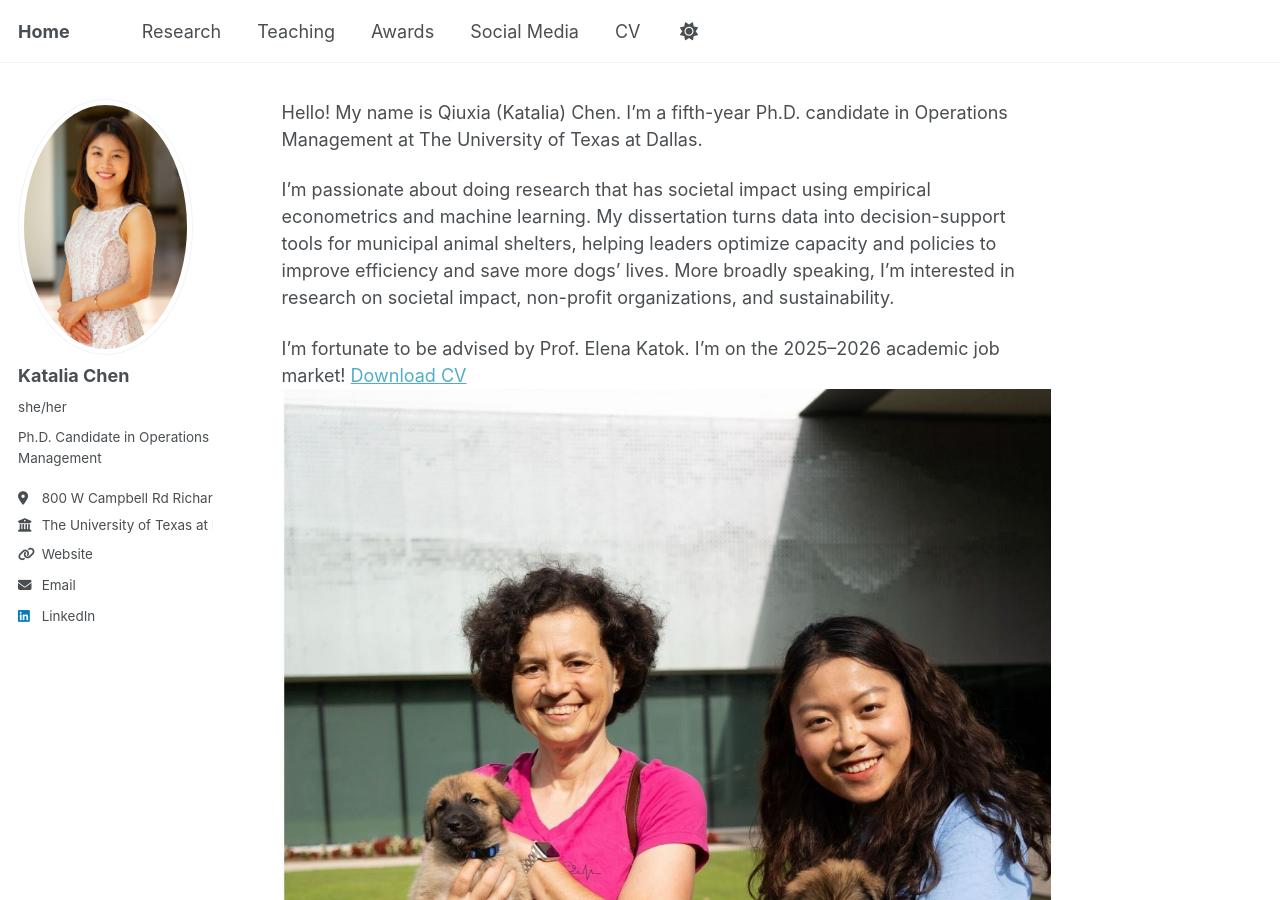
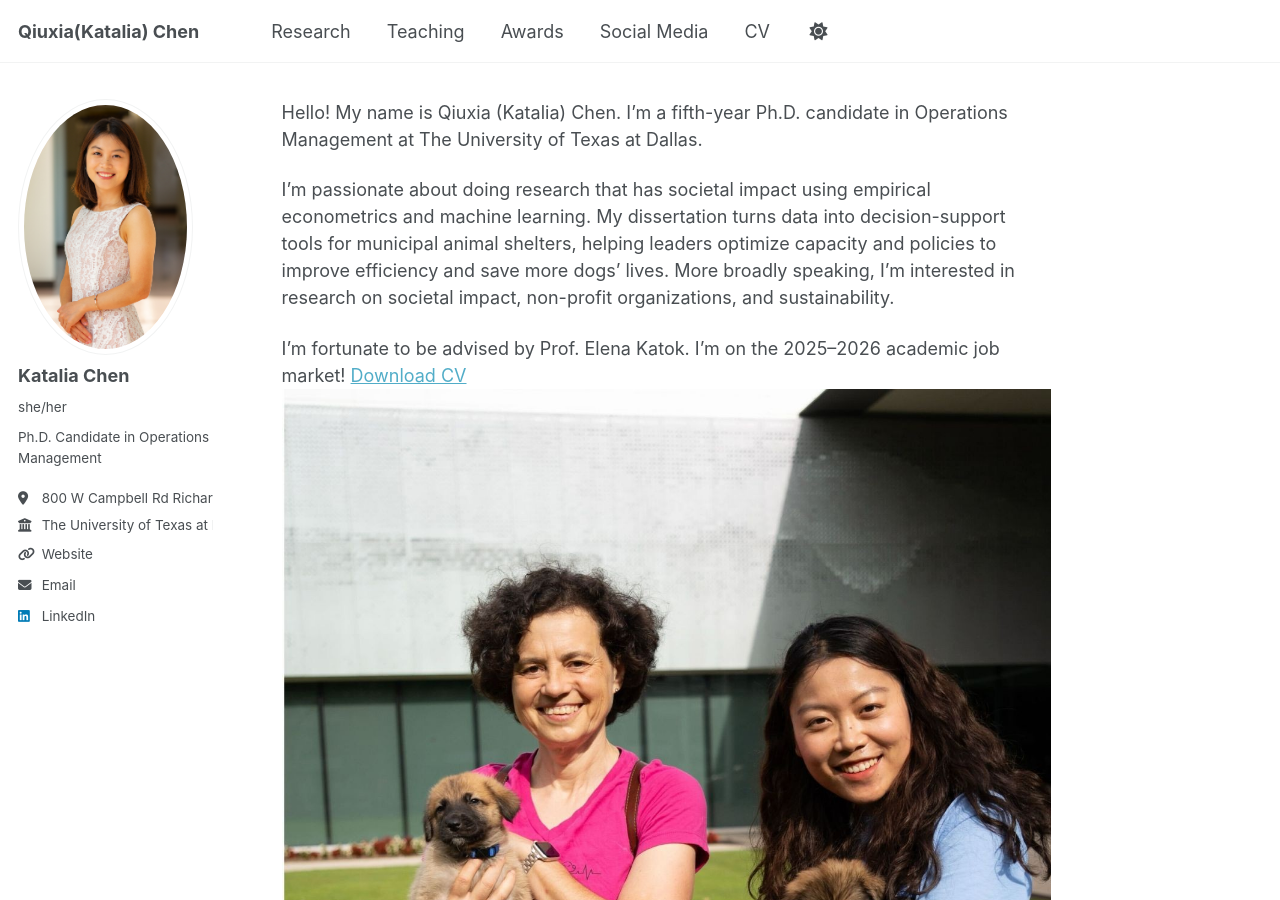
Before and after one commit to qxc2/kataliachen, a Jekyll site: the page built from _pages/about.md, in a window 1280 px wide and 900 px high. Built offline with Jekyll 4.4.1, drawn with Linux system fonts in a browser that asks for light colours; a script that is not in the unit is left out.

Commit message:
Update _config.yml

```diff
--- a/_config.yml
+++ b/_config.yml
@@ -9,9 +9,9 @@
 
 locale                   : "en-US"
 site_theme               : "default"
-title                    : "Home"
+title                    : "Qiuxia(Katalia) Chen"
 title_separator          : "-"
-name                     : &name "Qiuxia(Katalia) Chen"
+name                     : # &name "Qiuxia(Katalia) Chen"
 description              : &description "personal description"
 url                      : https://qxc2.github.io # the base hostname & protocol for your site e.g. "https://[your GitHub username].github.io" or if you already have some other page hosted on Github then use "https://[your GitHub username].github.io/[Your Repo Name]"
 baseurl                  : "/kataliachen" # the subpath of your site, e.g. "/blog"
```
